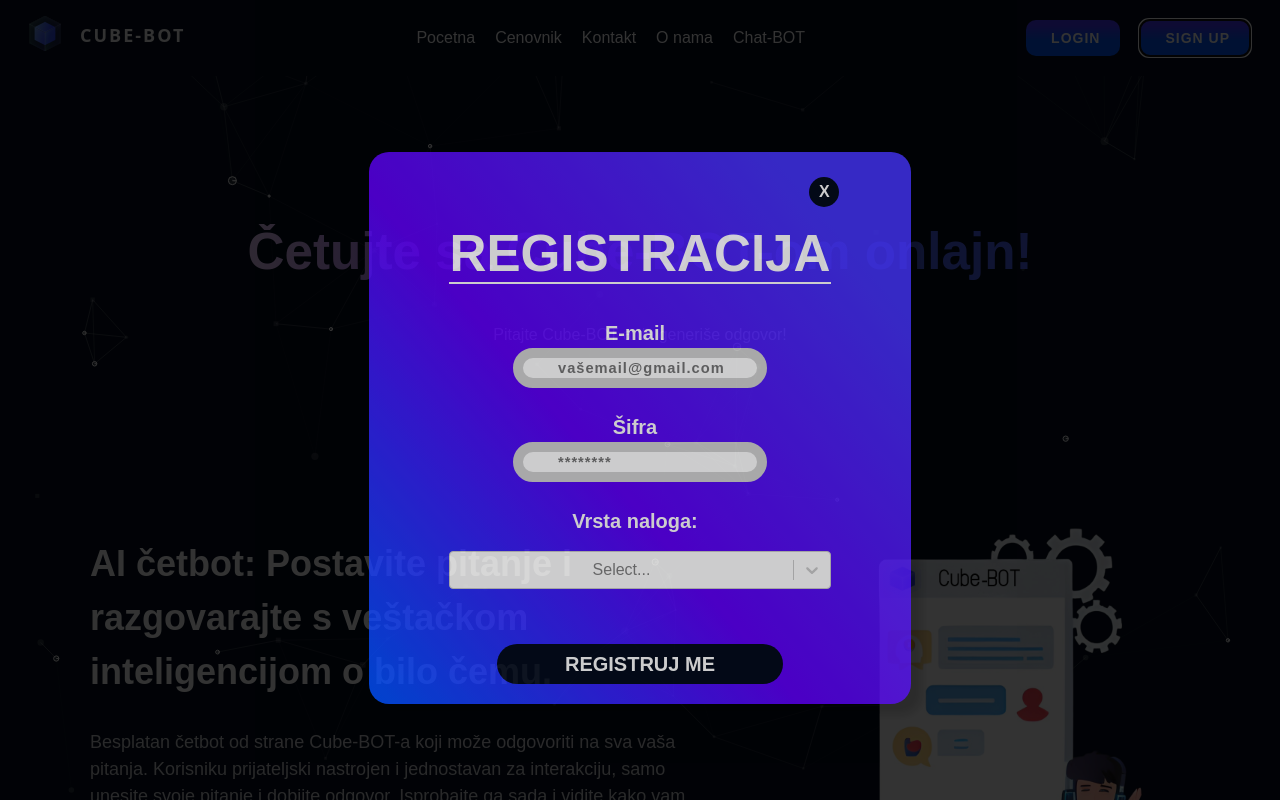
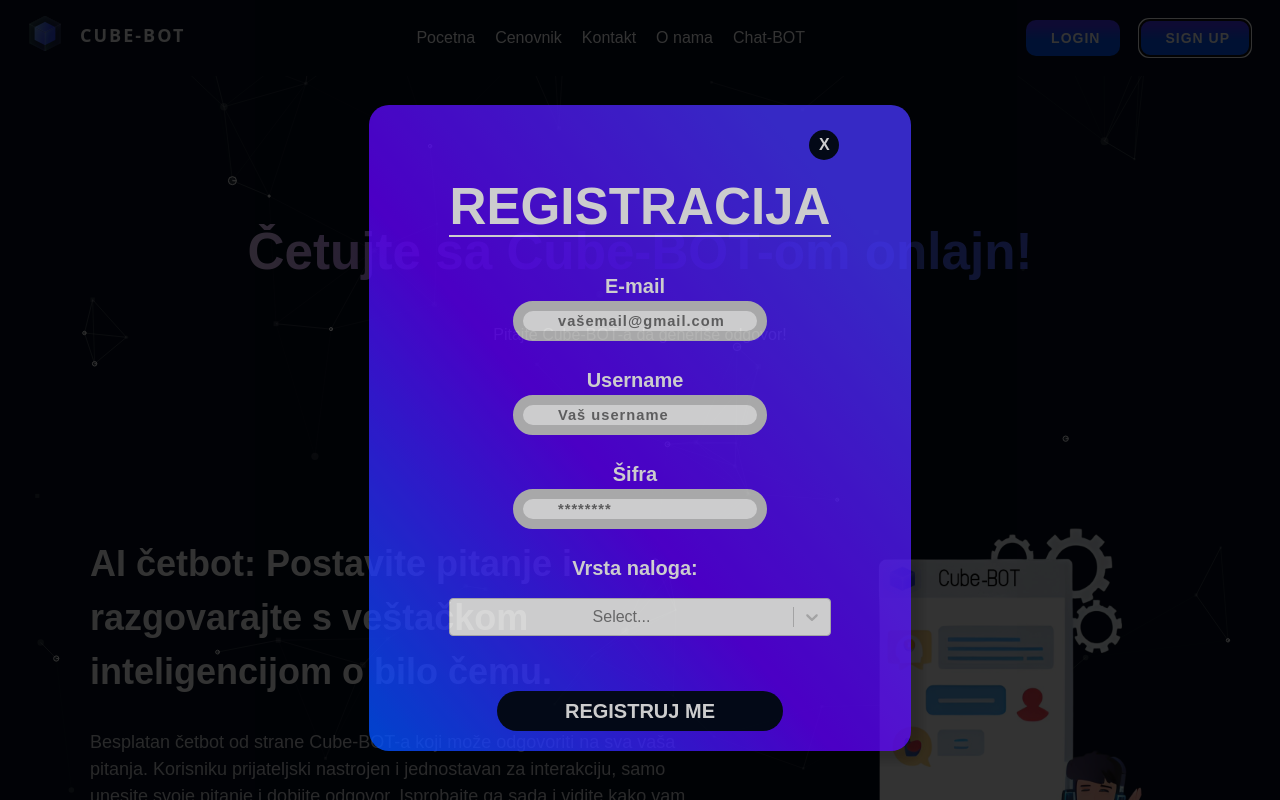
Before and after one commit to mladenkg123/Interactive-Chat-bot, a React (Vite) app in the folder front/: page / in a window 1280 px wide. Both pictures are taken after a click on the button "SIGN UP". Shown: the top 800 px of the page. Built offline with nearby package versions, Linux system fonts and the light colour scheme.

Commit message:
user polje

```diff
--- a/front/src/components/Register.tsx
+++ b/front/src/components/Register.tsx
@@ -12,6 +12,7 @@ type RegisterProps = {
 const Register = ({ isShowRegister, onCloseRegister} : RegisterProps) => {
   const [email, setEmail] = useState('');
   const [pass, setPass] = useState('');
+  const [username, setUsername] = useState('');
   const [plan, setPlan] = useState('Free');
   const options =  [
       { value: 'Free', label: 'Free plan' },
@@ -81,6 +82,10 @@ const Register = ({ isShowRegister, onCloseRegister} : RegisterProps) => {
             <br></br>
             <input className="register-box" value={email} onChange={(e) => setEmail(e.target.value)} type="email" placeholder="vašemail@gmail.com" id="email" name="email" />
             <br></br>
+            <label style={{color:"white"}}>Username</label>
+            <br></br>
+            <input className="register-box" value={username} onChange={(e) => setUsername(e.target.value)} type="username" placeholder="Vaš username" id="user" name="user" />
+            <br></br>
             <label style={{color:"white"}}>Šifra</label>
             <br></br>
             <input className="register-box"  value={pass} onChange={(e) => setPass(e.target.value)} type="password" placeholder="********" id="password" name="password" />
```
